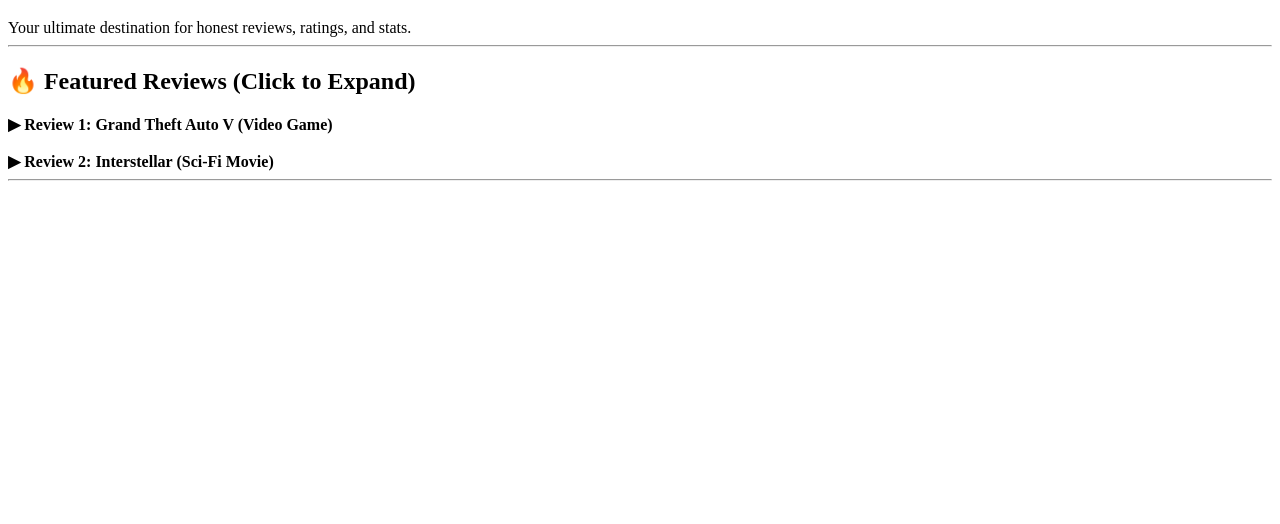
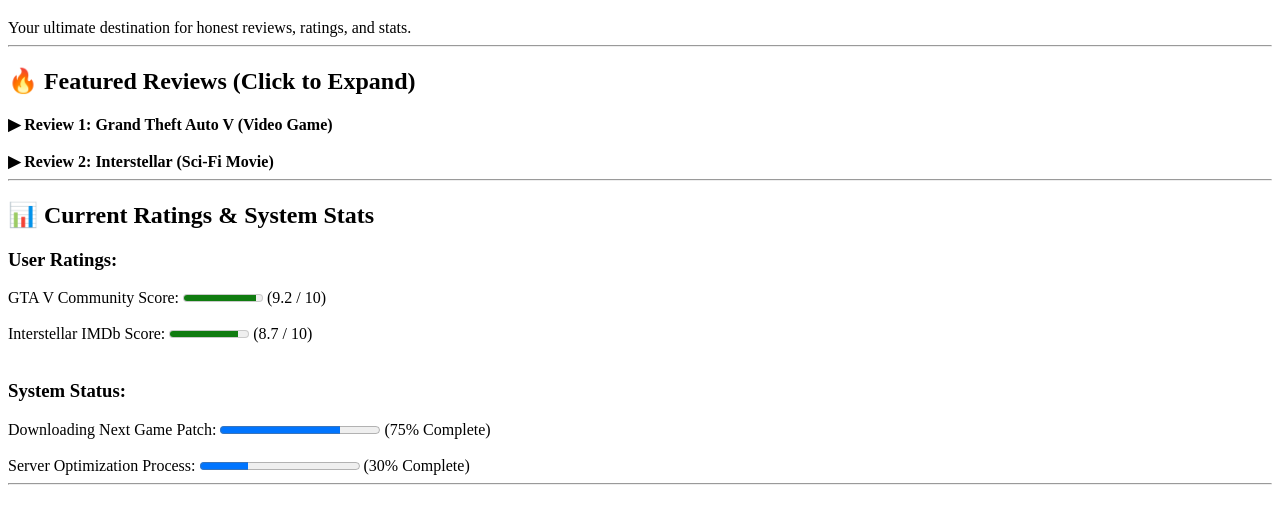
Before and after one commit to inasaralahiru303-web/Epic-Media-Movies-Games-Arena, a plain HTML site: page index.html in a window 1280 px wide. Shown: the part 62-586 px from the top of the page. Drawn offline with Linux system fonts and the light colour scheme.

Commit message:
add current ratings and sysyem status

```diff
--- a/index.html
+++ b/index.html
@@ -14,7 +14,24 @@
     <b>▶ Review 1: Grand Theft Auto V (Video Game)</b> <br><br>
     <b>▶ Review 2: Interstellar (Sci-Fi Movie)</b>
     <hr>
+    <h2>📊 Current Ratings & System Stats</h2>
 
+    <h3>User Ratings:</h3>
+    GTA V Community Score: <meter value="9.2" min="0" max="10" low="5" high="8" optimum="10"></meter>
+        (9.2 / 10) <br> <br>
+
+
+    Interstellar IMDb Score: <meter value="8.7" min="0" max="10" low="5" high="8" optimum="10"></meter>
+        (8.7 / 10)
+    <br><br>
+    <h3>System Status:</h3>
+    Downloading Next Game Patch: <progress value="75" max="100"></progress>
+        (75% Complete)
+        <br> <br>
+     Server Optimization Process:
+        <progress value="30" max="100"></progress>
+        (30% Complete)
+    <hr>
 
 
 </body>
```
